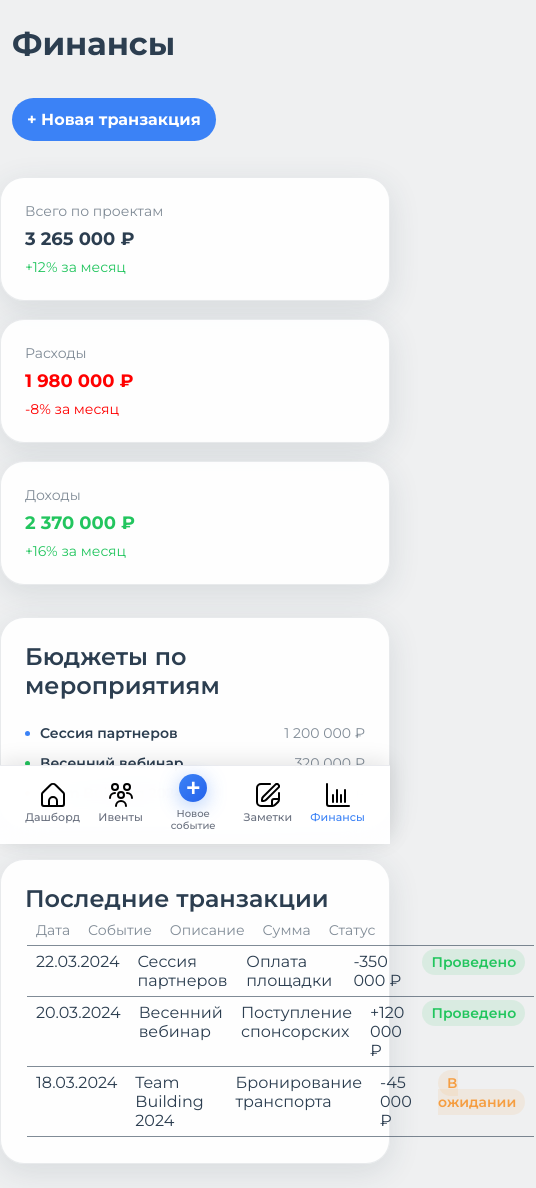
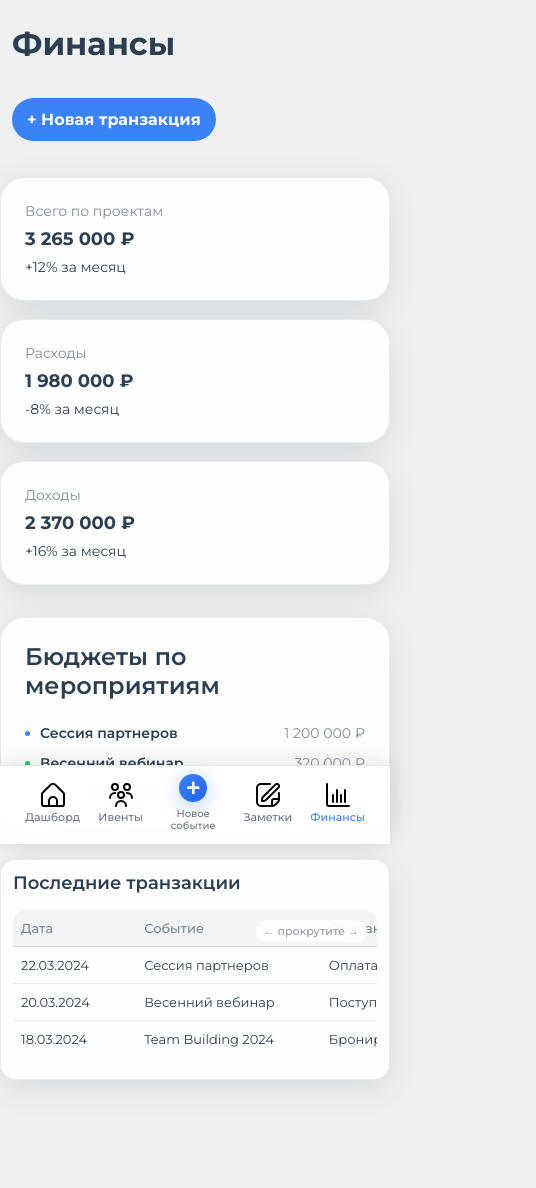
Before and after one commit to SpyBorgFly/Makevent, a React (Create React App) app in the folder frontend/eventmaker_frontend/: page /finance in a window 390 px wide. Shown: the whole page, 536 px wide, since content can reach past the window. After the commit the page ends 1104 px from the top, so only its background shows below. Built offline with nearby package versions, Linux system fonts and the light colour scheme.

Commit message:
Изменение странички финансов, улучшение таблицы с транзакциями

```diff
--- a/frontend/eventmaker_frontend/src/components/PopUpWindow.js
+++ b/frontend/eventmaker_frontend/src/components/PopUpWindow.js
@@ -23,7 +23,6 @@
     const handleSubmit = async (e) => {
         e.preventDefault();
 
-        // Валидация
         if (!formData.title.trim()) {
             alert("Введите название события");
             return;
@@ -44,7 +43,6 @@
         setLoading(true);
 
         try {
-            // Создаем объект ТОЛЬКО с нужными полями
             const dataToSend = {
                 title: formData.title,
                 description: formData.description,
@@ -64,7 +62,6 @@
                 onEventCreated();
             }
 
-            // Сброс формы
             setFormData({
                 title: '',
                 description: '',
--- a/frontend/eventmaker_frontend/src/index.css
+++ b/frontend/eventmaker_frontend/src/index.css
@@ -703,44 +703,128 @@
     border: 1px solid rgba(44, 62, 80, 0.10);
     border-radius: 24px;
     background-color: var(--color-bg-glass);
+    width: 100%;
+    overflow: hidden;
 }
 
 .widgets__finance-transactions-header {
     font-size: 24px;
     font-weight: 600;
     color: var(--color-text-primary);
+    margin-bottom: 20px;
+}
+
+/* Обертка для горизонтального скролла */
+.table-wrapper {
+    width: 100%;
+    overflow-x: auto;
+    -webkit-overflow-scrolling: touch;
+    border-radius: 12px;
+}
+
+/* Таблица */
+.finance-transactions-table {
+    width: 100%;
+    min-width: 800px; /* Минимальная ширина для мобильных */
+    border-collapse: collapse;
+}
+
+/* Заголовки */
+.finance-transactions-table thead {
+    background-color: rgba(44, 62, 80, 0.05);
+}
+
+.table__header-row {
+    display: table-row; /* Меняем на table-row для правильного отображения */
 }
 
 .table__item-header {
-    padding: 6px 9px;
+    padding: 16px 12px;
     font-size: 14px;
+    font-weight: 500;
     color: var(--color-text-secondary);
+    text-align: left;
+    white-space: nowrap;
+    border-bottom: 1px solid rgba(44, 62, 80, 0.15);
 }
 
-.table__header-row {
-    display: flex;
-    border-bottom: 1px solid var(--color-text-secondary);
+/* Ячейки */
+.table__list-row {
+    display: table-row; /* Меняем на table-row */
+    border-bottom: 1px solid rgba(44, 62, 80, 0.10);
+    transition: background-color 0.2s;
+}
+
+.table__list-row:hover {
+    background-color: rgba(44, 62, 80, 0.03);
+}
+
+.table__list-row:last-child {
+    border-bottom: none;
 }
 
 .table__item {
-    padding: 6px 9px;
-    font-size: 16px;
+    padding: 16px 12px;
+    font-size: 15px;
     color: var(--color-text-primary);
+    vertical-align: middle;
 }
 
-.table__list-row {
-    display: flex;
-    border-bottom: 1px solid var(--color-text-secondary);
+/* Фиксированные ширины для колонок */
+.table__item:first-child {
+    min-width: 100px;
+    white-space: nowrap;
 }
 
-.green {
-    color: #22C55E;
+.table__item:nth-child(2) {
+    min-width: 150px;
 }
 
-.red {
-    color: red;
+.table__item:nth-child(3) {
+    min-width: 200px;
 }
 
+.table__item:nth-child(4) {
+    min-width: 120px;
+    text-align: right;
+    font-weight: 500;
+}
+
+.table__item:last-child {
+    min-width: 120px;
+}
+
+/* Цвета для сумм */
+.table__item.green {
+    color: #22C55E;
+    font-weight: 600;
+}
+
+.table__item.red {
+    color: #EF4444;
+    font-weight: 600;
+}
+
+/* Статусы с точками */
+.status-with-dot {
+    display: flex;
+    align-items: center;
+    gap: 8px;
+}
+
+.status-dot {
+    width: 8px;
+    height: 8px;
+    border-radius: 50%;
+    display: inline-block;
+}
+
+.status-text {
+    font-size: 14px;
+    font-weight: 500;
+}
+
+/* Цвета точек */
 .blue-dot {
     background-color: var(--color-blue);
 }
@@ -751,6 +835,70 @@
 
 .orange-dot {
     background-color: #F59E42;
+}
+
+/* Адаптивность для мобильных */
+@media (max-width: 768px) {
+    .widgets__finance-transactions {
+        padding: 16px;
+        border-radius: 16px;
+    }
+
+    .widgets__finance-transactions-header {
+        font-size: 20px;
+        margin-bottom: 16px;
+    }
+
+    .finance-transactions-table {
+        min-width: 850px; /* Больше чтобы был скролл */
+    }
+
+    .table__item-header,
+    .table__item {
+        padding: 12px 10px;
+        font-size: 14px;
+    }
+
+    /* Индикатор скролла на мобильных */
+    .table-wrapper {
+        position: relative;
+        margin-bottom: 10px;
+    }
+
+    .table-wrapper::after {
+        content: '← прокрутите →';
+        position: absolute;
+        right: 10px;
+        top: 10px;
+        color: rgba(44, 62, 80, 0.5);
+        font-size: 11px;
+        font-weight: 500;
+        background: rgba(255, 255, 255, 0.9);
+        padding: 4px 8px;
+        border-radius: 12px;
+        backdrop-filter: blur(10px);
+    }
+}
+
+/* Для очень маленьких экранов */
+@media (max-width: 480px) {
+    .widgets__finance-transactions {
+        padding: 12px;
+    }
+
+    .widgets__finance-transactions-header {
+        font-size: 18px;
+    }
+
+    .table__item-header,
+    .table__item {
+        padding: 10px 8px;
+        font-size: 13px;
+    }
+
+    .status-text {
+        font-size: 12px;
+    }
 }
 
 /*----------------------------------------- Mobile-version -------------------------------------*/
--- a/frontend/eventmaker_frontend/src/pages/FinancePage.js
+++ b/frontend/eventmaker_frontend/src/pages/FinancePage.js
@@ -55,48 +55,58 @@
                         </div>
                         <div className="widgets__finance-transactions shadow-glass">
     <h2 className="widgets__finance-transactions-header">Последние транзакции</h2>
+
+    <div className="table-wrapper">
         <table className="finance-transactions-table">
+            <thead>
                 <tr className="table__header-row">
-                                    <td className="table__item-header">Дата</td>
-                                    <td className="table__item-header">Событие</td>
-                                    <td className="table__item-header">Описание</td>
-                                    <td className="table__item-header">Сумма</td>
-                                    <td className="table__item-header">Статус</td>
+                    <th className="table__item-header">Дата</th>
+                    <th className="table__item-header">Событие</th>
+                    <th className="table__item-header">Описание</th>
+                    <th className="table__item-header">Сумма</th>
+                    <th className="table__item-header">Статус</th>
                 </tr>
+            </thead>
+            <tbody>
                 <tr className="table__list-row">
                     <td className="table__item table-date-section">22.03.2024</td>
                     <td className="table__item table-event-section">Сессия партнеров</td>
                     <td className="table__item table-description-section">Оплата площадки</td>
-                                    <td className="table__item table-finance-section">-350 000 ₽</td>
+                    <td className="table__item table-finance-section red">-350 000 ₽</td>
                     <td className="table__item table-status-section">
-                                        <span className="card-event-status notes">
-                                            Проведено
-                                        </span>
+                        <div className="status-with-dot">
+                            <span className="status-dot blue-dot"></span>
+                            <span className="status-text">Проведено</span>
+                        </div>
                     </td>
                 </tr>
                 <tr className="table__list-row">
                     <td className="table__item table-date-section">20.03.2024</td>
                     <td className="table__item table-event-section">Весенний вебинар</td>
                     <td className="table__item table-description-section">Поступление спонсорских</td>
-                                    <td className="table__item table-finance-section">+120 000 ₽</td>
+                    <td className="table__item table-finance-section green">+120 000 ₽</td>
                     <td className="table__item table-status-section">
-                                        <span className="card-event-status notes">
-                                            Проведено
-                                        </span>
+                        <div className="status-with-dot">
+                            <span className="status-dot green-dot"></span>
+                            <span className="status-text">Проведено</span>
+                        </div>
                     </td>
                 </tr>
                 <tr className="table__list-row">
                     <td className="table__item table-date-section">18.03.2024</td>
                     <td className="table__item table-event-section">Team Building 2024</td>
                     <td className="table__item table-description-section">Бронирование транспорта</td>
-                                    <td className="table__item table-finance-section">-45 000 ₽</td>
+                    <td className="table__item table-finance-section red">-45 000 ₽</td>
                     <td className="table__item table-status-section">
-                                        <span className="card-event-status error">
-                                            В ожидании
-                                        </span>
+                        <div className="status-with-dot">
+                            <span className="status-dot orange-dot"></span>
+                            <span className="status-text">В ожидании</span>
+                        </div>
                     </td>
                 </tr>
+            </tbody>
         </table>
+    </div>
 </div>
                     </section>
                 </div>
--- a/frontend/eventmaker_frontend/src/pages/HomePage.js
+++ b/frontend/eventmaker_frontend/src/pages/HomePage.js
@@ -71,7 +71,7 @@
                                     const monthName = monthNames[date.getMonth()];
 
                                     return (
-                                        <Link to={`/events/<${el.id}>`} key={el.id} className="widgets__card-event shadow-glass">
+                                        <Link to={`/events/${el.id}`} key={el.id} className="widgets__card-event shadow-glass">
                                             <div className="card-event-date">
                                                 <span className="card-event-date__day">{dayOfDate}</span>
                                                 <span className="card-event-date__month">{monthName}</span>
```
Lines whose indentation alone changed are shown as unchanged.
